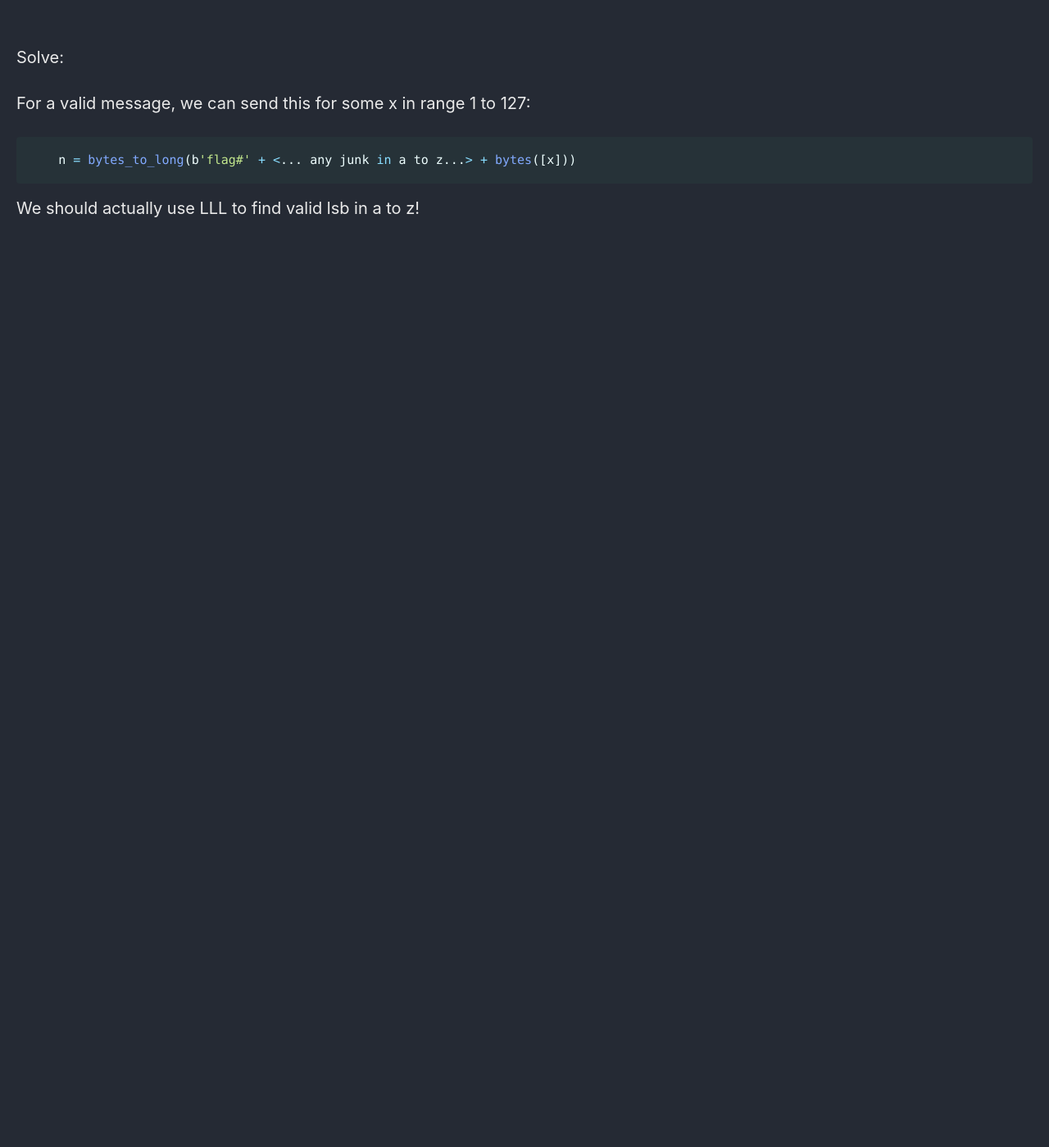
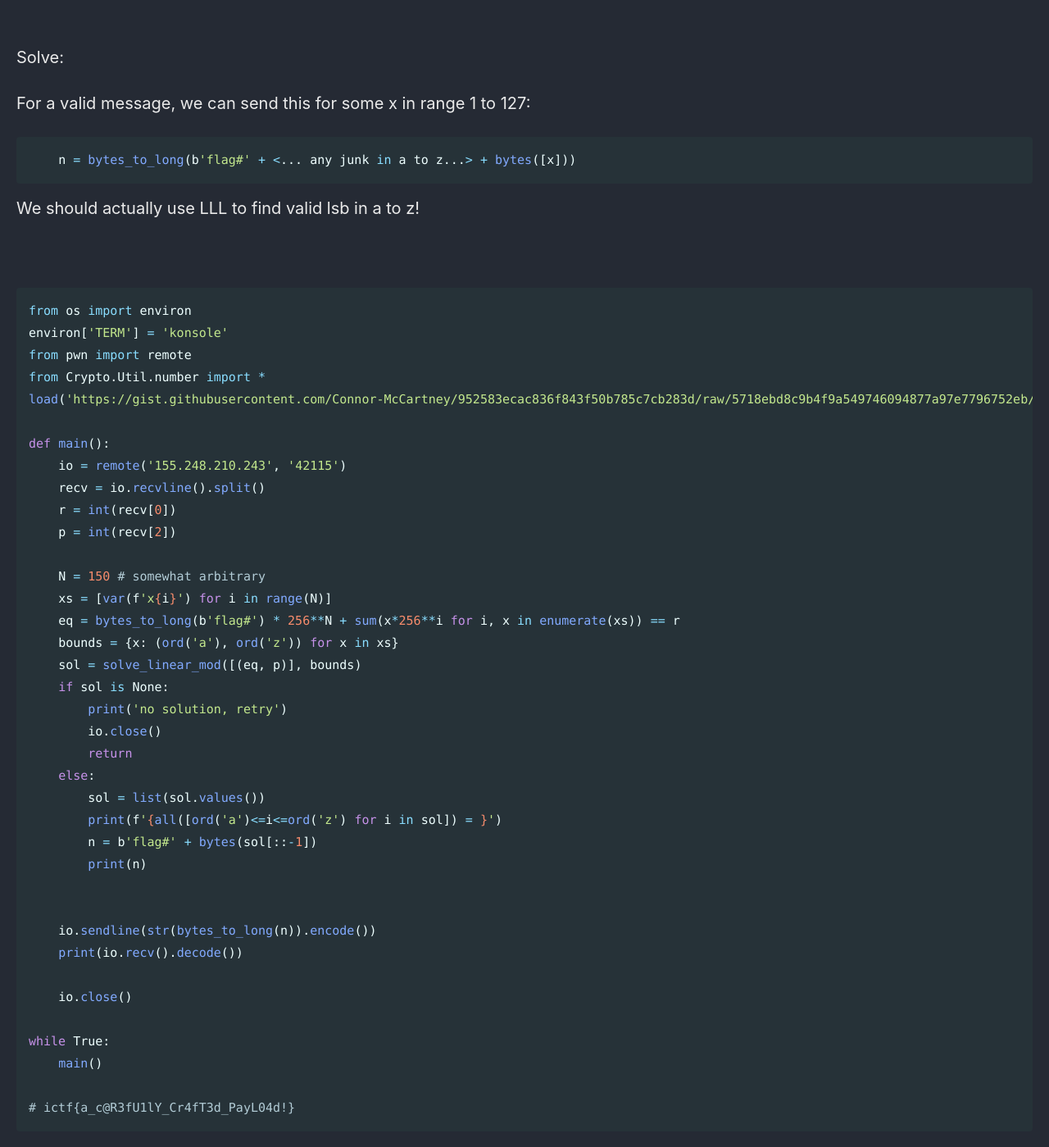
Before and after one commit to Connor-McCartney/Connor-McCartney.github.io, a Jekyll site: the page built from _pages/cryptography/other/modjail-imaginaryCTF.md, in a window 1280 px wide and 1400 px high, scrolled down 2742 px. Shown: the whole window at 82% size. Built offline with Jekyll 4.4.1, drawn with Linux system fonts in a browser that asks for light colours; cached includes are drawn as plain includes; before the commit the page ends 3123 px from its top, so only the background shows below that.

Commit message:
Update modjail-imaginaryCTF.md

````diff
--- a/_pages/cryptography/other/modjail-imaginaryCTF.md
+++ b/_pages/cryptography/other/modjail-imaginaryCTF.md
@@ -116,3 +116,43 @@ For a valid message, we can send this for some x in range 1 to 127:
 We should actually use LLL to find valid lsb in a to z!
 
 <br>
+
+```python
+from os import environ
+environ['TERM'] = 'konsole'
+from pwn import remote
+from Crypto.Util.number import *
+load('https://gist.githubusercontent.com/Connor-McCartney/952583ecac836f843f50b785c7cb283d/raw/5718ebd8c9b4f9a549746094877a97e7796752eb/solvelinmod.py')
+
+def main():
+    io = remote('155.248.210.243', '42115')
+    recv = io.recvline().split()
+    r = int(recv[0])
+    p = int(recv[2])
+
+    N = 150 # somewhat arbitrary
+    xs = [var(f'x{i}') for i in range(N)]
+    eq = bytes_to_long(b'flag#') * 256**N + sum(x*256**i for i, x in enumerate(xs)) == r
+    bounds = {x: (ord('a'), ord('z')) for x in xs}
+    sol = solve_linear_mod([(eq, p)], bounds)
+    if sol is None:
+        print('no solution, retry')
+        io.close()
+        return
+    else:
+        sol = list(sol.values())
+        print(f'{all([ord('a')<=i<=ord('z') for i in sol]) = }')
+        n = b'flag#' + bytes(sol[::-1])
+        print(n)
+
+
+    io.sendline(str(bytes_to_long(n)).encode())
+    print(io.recv().decode())
+
+    io.close()
+
+while True:
+    main()
+
+# ictf{a_c@R3fU1lY_Cr4fT3d_PayL04d!}
+```
````
